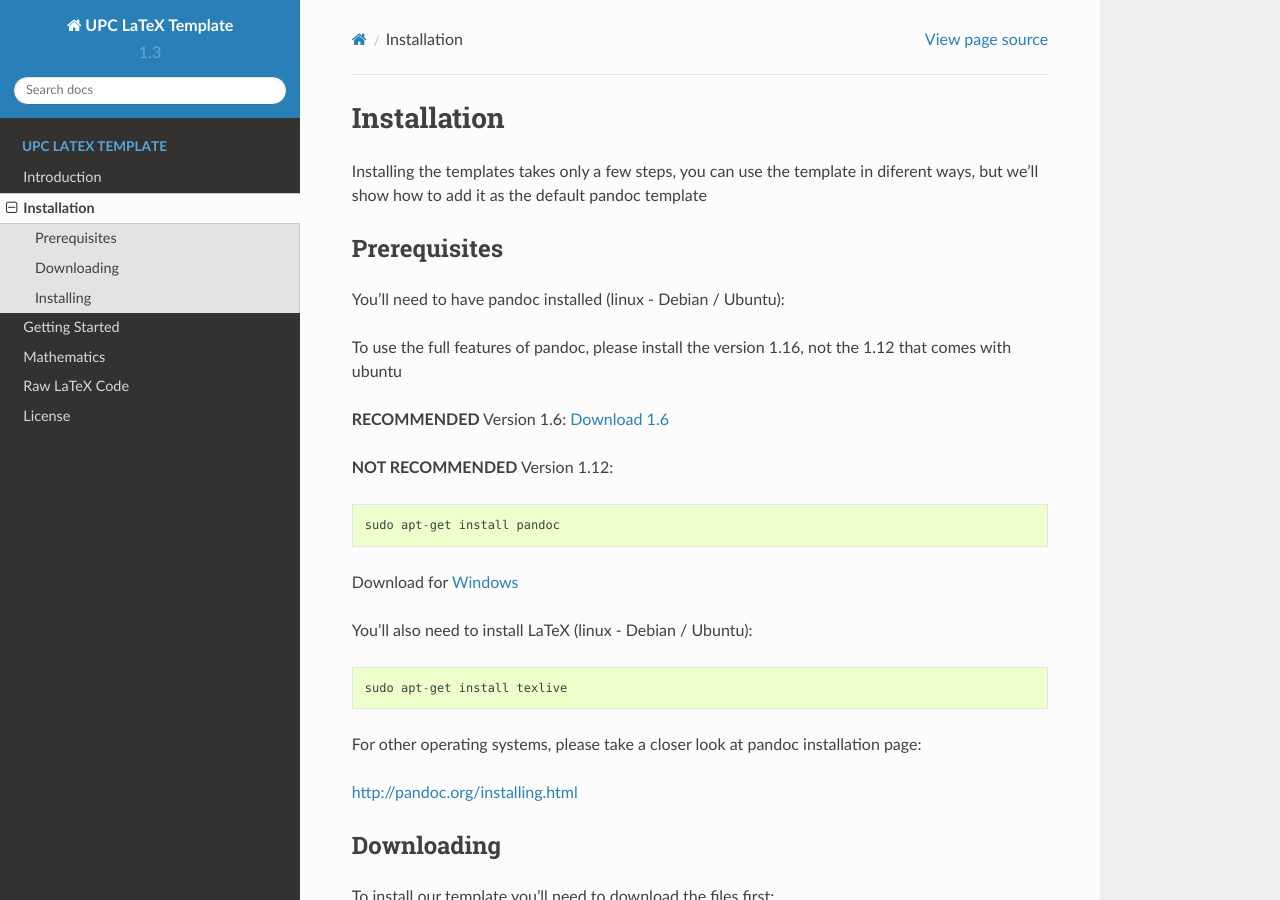
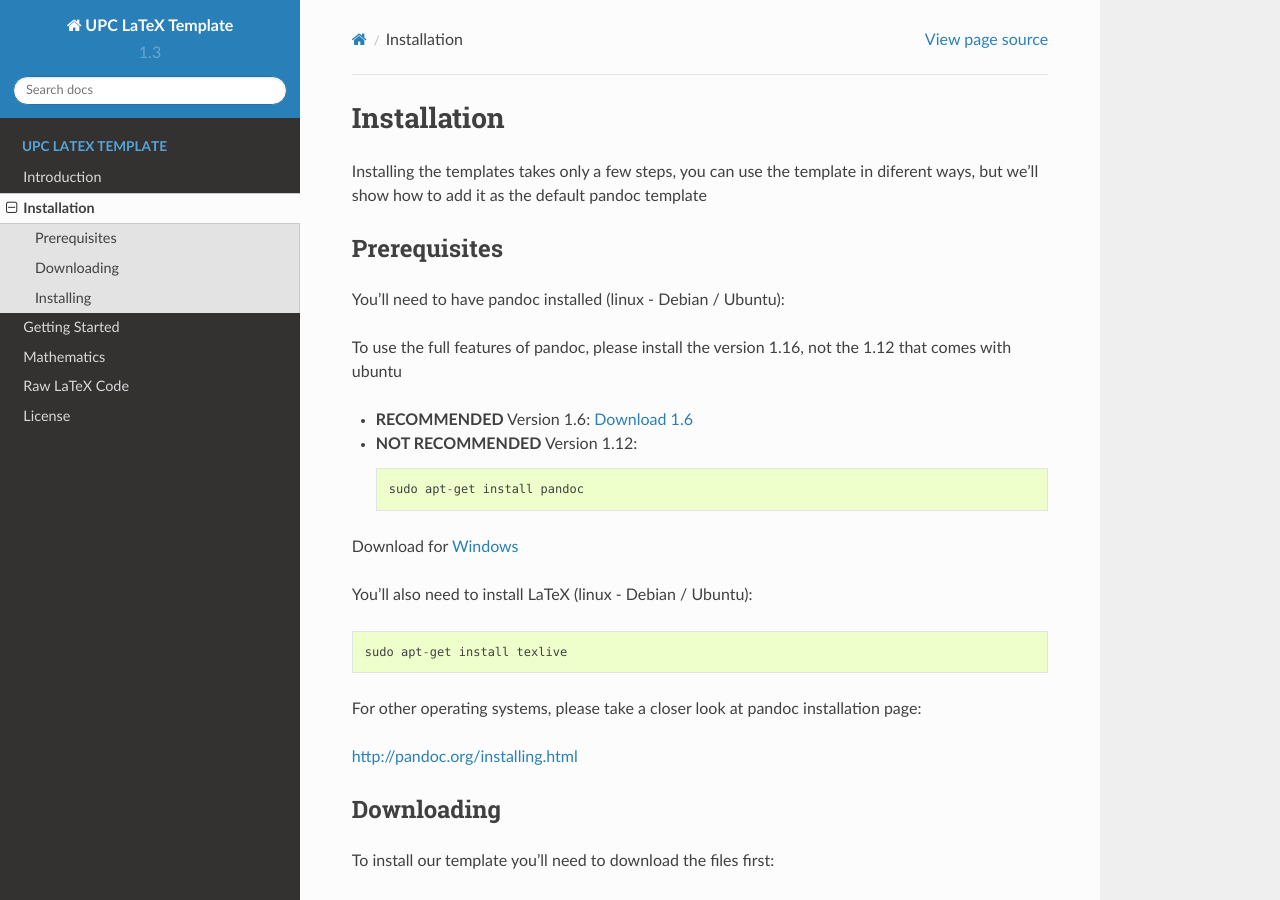
Before and after one commit to ConsoleTVs/UPC-LaTeX-Template, a Sphinx documentation site: the page built from doc/source/installation.rst, in a window 1280 px wide and 900 px high. Built offline with Sphinx 7.4.7 and the Read the Docs theme 2.0.0, drawn with Linux system fonts in a browser that asks for light colours.

```diff
--- a/doc/source/installation.rst
+++ b/doc/source/installation.rst
@@ -11,13 +11,13 @@ You'll need to have pandoc installed (linux - Debian / Ubuntu):
 
 To use the full features of pandoc, please install the version 1.16, not the 1.12 that comes with ubuntu
 
-**RECOMMENDED** Version 1.6: `Download 1.6`_
+- **RECOMMENDED** Version 1.6: `Download 1.6`_
 
-.. _`Download 1.6`: https://github.com/jgm/pandoc/releases/download/1.16.0.2/pandoc-1.16.0.2-1-amd64.deb
+  .. _`Download 1.6`: https://github.com/jgm/pandoc/releases/download/1.16.0.2/pandoc-1.16.0.2-1-amd64.deb
 
-**NOT RECOMMENDED** Version 1.12:
-::
-    sudo apt-get install pandoc
+- **NOT RECOMMENDED** Version 1.12:
+  ::
+      sudo apt-get install pandoc
 
 Download for Windows_
 
```
